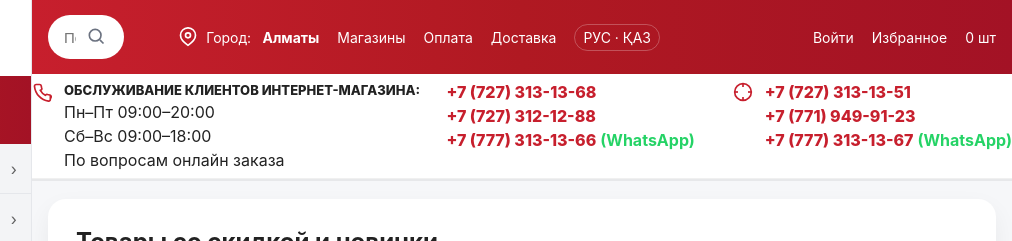
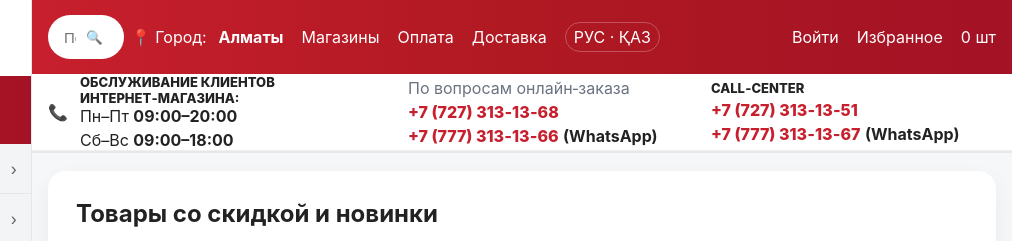
Before and after one commit to managertn21-netizen/aidynSite, a website: page category.html in a window 1280 px wide. Shown: the top 241 px of the page, 268-1280 px from the left. Drawn offline with Linux system fonts and the light colour scheme.

Commit message:
исправлен суббар

```diff
--- a/assets/css/styles.css
+++ b/assets/css/styles.css
@@ -4,7 +4,7 @@
   --grad:linear-gradient(90deg,#c71f2d, #b01922 50%, #a31225);
   --text:#222; --muted:#6b7280; --bg:#f6f7f9;
   --sidebar-w: 300px;
-  --topbar-h:74px; --subbar-h:56px;
+  --topbar-h:74px; --subbar-h:52px;
 }
 *{box-sizing:border-box}
 html,body{margin:0;padding:0;font-family:Inter,system-ui,-apple-system,Segoe UI,Roboto,Arial,sans-serif;color:var(--text);background:var(--bg)}
@@ -32,27 +32,25 @@ a{text-decoration:none;color:inherit}
 .i-gift::before{content:"🎁"}
 .i-creative::before{content:"🎨"}
 .sidebar-item .i{width:22px;text-align:center;font-size:18px}
-/* === RIGHT PAGE AREA === */
+
+
+/* Header */
 .page-wrap{margin-left:var(--sidebar-w)}
-.header{position:sticky;top:0;z-index:40;background:#fff;box-shadow:0 2px 0 rgba(0,0,0,.06)}
-.topbar{background:var(--grad);color:#fff}
-.topbar .grid4{display:grid;grid-template-columns:1fr 520px 320px;gap:16px;align-items:center;min-height:var(--topbar-h);padding:0 16px}
+.header{position:sticky;top:0;z-index:70;background:#fff;z-index:30;box-shadow:0 2px 0 rgba(0,0,0,.06)}
+.topbar{min-height:var(--topbar-h);display:flex;align-items:center;background:var(--grad);color:#fff}
+.topbar .grid{display:grid;grid-template-columns:1fr 520px 320px;gap:16px;align-items:center;width:100%;padding:0 16px}
 .search{display:flex;align-items:center}
-.topbar .search input{width:100%;height:44px;border:none;border-radius:999px;padding:0 48px 0 16px;outline:none;font-size:15px}
-.topbar .search button{margin-left:-44px;border:none;background:transparent;cursor:pointer}
-.nav{display:flex;align-items:center;gap:18px;font-size:14px;justify-content:flex-end}
+.search input{width:100%;height:44px;border:none;border-radius:999px;padding:0 48px 0 16px;outline:none;font-size:15px}
+.search button{margin-left:-44px;border:none;background:transparent;cursor:pointer}
+.nav{display:flex;align-items:center;gap:18px;justify-content:flex-end}
 .nav .item{display:flex;align-items:center;gap:8px;white-space:nowrap}
 .nav .pill{padding:4px 8px;border-radius:999px;border:1px solid rgba(255,255,255,.25)}
-.subbar{background:#fff;border-bottom:1px solid #f0f0f0}
-.subbar-inner{display:flex;justify-content:space-between;align-items:flex-start;flex-wrap:wrap;gap:20px;padding:8px 0}
-.subbar-section{display:flex;align-items:flex-start;gap:12px;min-width:260px}
-.subbar-section .info{display:flex;flex-direction:column;gap:4px}
-.subbar-section .phones{display:flex;flex-direction:column;gap:4px}
+.subbar{min-height:var(--subbar-h);background:#fff;display:flex;align-items:center;border-bottom:1px solid #f0f0f0}
+.subbar .grid{display:grid;grid-template-columns:1.2fr 1fr 1fr;gap:18px;align-items:center;width:100%;padding:0 16px}
+.title{font-size:13px;font-weight:800}
 .phones{display:flex;flex-direction:column;gap:4px}
-.phone{display:flex;align-items:center;gap:4px}
-.title{font-size:13px;font-weight:800}
 .phone .num{color:var(--brand1);font-weight:800}
-.phone .wapp{color:#25D366;font-weight:700}
+.phone .wapp{color:var(--whatsapp);font-weight:700}
 /* CONTENT */
 .hero{position:relative;background:#fff;border-radius:18px;box-shadow:0 10px 24px rgba(0,0,0,.06);padding:28px;margin:20px 16px}
 .grid-products{display:grid;grid-template-columns:repeat(4,1fr);gap:16px;margin-top:18px}
@@ -80,3 +78,13 @@ a{text-decoration:none;color:inherit}
 @media (max-width: 520px){
   .grid-products{grid-template-columns:1fr}
 }
+@media (max-width: 820px) {
+  .subbar .grid {
+    grid-template-columns: 1fr; /* перенос в колонку */
+    gap: 16px;
+  }
+  .subbar {
+    font-size: 12px;
+    padding: 8px 0;
+  }
+}
--- a/assets/js/cart.js
+++ b/assets/js/cart.js
@@ -10,7 +10,7 @@ const Cart = {
     cart[sku] = (cart[sku] || 0) + qty;
     this.save(cart);
     this.updateLink();
-    alert('Товар добавлен в корзину');
+
   },
   set(sku, qty) {
     const cart = this.load();
--- a/partials/header.html
+++ b/partials/header.html
@@ -1,64 +1,50 @@
+
+
 <header class="header">
   <div class="topbar">
-    <div class="container grid4">
+    <div class="grid container">
       <div class="search">
-        <input type="text" placeholder="Поиск по каталогу"/>
-        <button class="btn" aria-label="Search">
-          <svg class="icon" viewBox="0 0 24 24" fill="none" stroke="#6b7280" stroke-width="2">
-            <circle cx="11" cy="11" r="7"/><line x1="21" y1="21" x2="16.65" y2="16.65"/>
-          </svg>
-        </button>
+        <input placeholder="Поиск по каталогу"/>
+        <button aria-label="Найти">🔍</button>
       </div>
-      <div class="nav">
-        <div class="item"><svg class="icon" viewBox="0 0 24 24" fill="none" stroke="#fff" stroke-width="2"><path d="M21 10c0 6-9 12-9 12S3 16 3 10a9 9 0 1118 0z"/><circle cx="12" cy="10" r="3"/></svg> Город: <strong>&nbsp;Алматы</strong></div>
+      <nav class="nav">
+        <div class="item">📍 Город: <strong>&nbsp;Алматы</strong></div>
         <a class="item" href="#">Магазины</a>
         <a class="item" href="#">Оплата</a>
         <a class="item" href="#">Доставка</a>
         <span class="item pill">РУС · ҚАЗ</span>
-      </div>
-      <div class="nav">
-         <a class="item" id="admin-link" href="/admin/dashboard.html" style="display:none">Админ</a>
+      </nav>
+      <nav class="nav">
+        <span id="loginState"></span>
+        <a class="item" id="admin-link" href="/admin/dashboard.html" style="display:none">Админ</a>
         <a class="item" href="/admin/login.html">Войти</a>
         <a class="item" href="#">Избранное</a>
         <a class="item" id="cart-link" href="/cart.html">0 шт</a>
-      </div>
+      </nav>
     </div>
   </div>
-    <div class="subbar">
-    <div class="container subbar-inner">
-      <div class="subbar-section service-info">
-        <div class="icon" aria-hidden="true">
-          <svg viewBox="0 0 24 24" fill="none" stroke="#c71f2d" stroke-width="2">
-            <path d="M22 16.92V21a2 2 0 01-2.18 2A19.86 19.86 0 013 5.18 2 2 0 015 3h4.09a2 2 0 012 1.72c.12.9.3 1.77.57 2.6a2 2 0 01-.45 2.11L10 10a16 16 0 006 6l.57-.57a2 2 0 012.11-.45c.83.27 1.7.45 2.6.57a2 2 0 011.72 2.37z"/>
-          </svg>
-        </div>
-        <div class="info">
-          <div class="title">ОБСЛУЖИВАНИЕ КЛИЕНТОВ ИНТЕРНЕТ-МАГАЗИНА:</div>
+  <div class="subbar">
+    <div class="grid container">
+      <div style="display:flex;align-items:center;gap:12px">
+        <div>📞</div>
+        <div>
+          <div class="title">ОБСЛУЖИВАНИЕ КЛИЕНТОВ ИНТЕРНЕТ‑МАГАЗИНА:</div>
           <div class="phones">
-            <div class="phone"><span>Пн–Пт 09:00–20:00</span></div>
-            <div class="phone"><span>Сб–Вс 09:00–18:00</span></div>
-            <div class="phone"><span>По вопросам онлайн заказа</span></div>
+            <div>Пн–Пт <strong>09:00–20:00</strong></div>
+            <div>Сб–Вс <strong>09:00–18:00</strong></div>
+
           </div>
         </div>
       </div>
-      <div class="subbar-section phones-main">
-        <div class="phones">
-          <div class="phone"><span class="num">+7 (727) 313-13-68</span></div>
-          <div class="phone"><span class="num">+7 (727) 312-12-88</span></div>
-          <div class="phone"><span class="num">+7 (777) 313-13-66</span> <span class="wapp">(WhatsApp)</span></div>
-        </div>
+      <div class="phones">
+          <div style="color:var(--muted)">По вопросам онлайн‑заказа</div>
+        <div class="phone"><span class="num">+7 (727) 313‑13‑68</span></div>
+        <div class="phone"><span class="num">+7 (777) 313‑13‑66</span> <span class="wapp">(WhatsApp)</span></div>
       </div>
-      <div class="subbar-section other-phones">
-        <div class="icon" aria-hidden="true">
-          <svg viewBox="0 0 24 24" fill="none" stroke="#c71f2d" stroke-width="2">
-            <circle cx="12" cy="12" r="10"/><path d="M22 12h-4"/><path d="M6 12H2"/><path d="M12 2v4"/><path d="M12 18v4"/>
-          </svg>
-        </div>
-        <div class="phones">
-          <div class="phone"><span class="num">+7 (727) 313-13-51</span></div>
-          <div class="phone"><span class="num">+7 (771) 949-91-23</span></div>
-          <div class="phone"><span class="num">+7 (777) 313-13-67</span> <span class="wapp">(WhatsApp)</span></div>
-        </div>
+      <div class="phones">
+        <div class="title">CALL‑CENTER</div>
+        <div class="phone"><span class="num">+7 (727) 313‑13‑51</span></div>
+        <div class="phone"><span class="num">+7 (777) 313‑13‑67</span> <span class="wapp">(WhatsApp)</span></div>
       </div>
     </div>
   </div>
```
